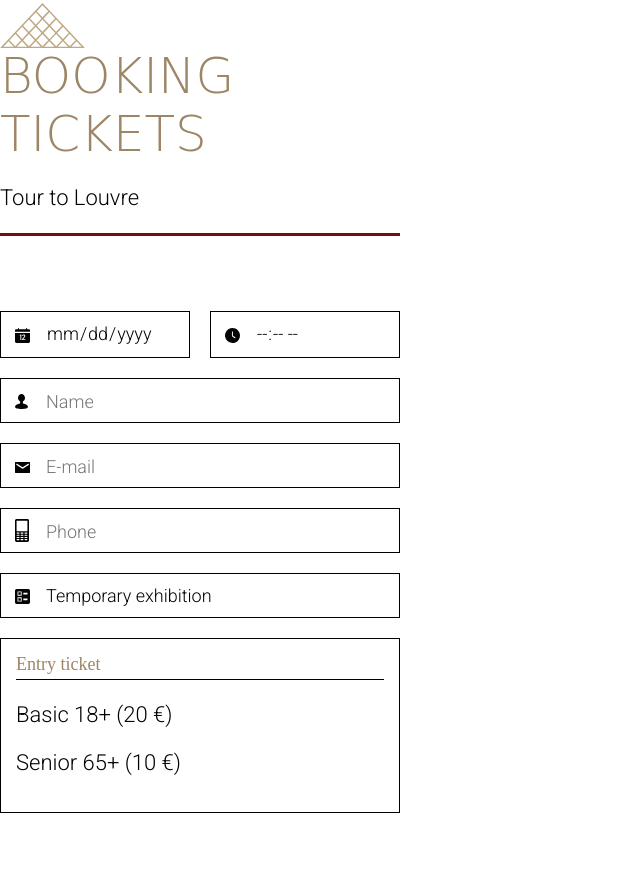
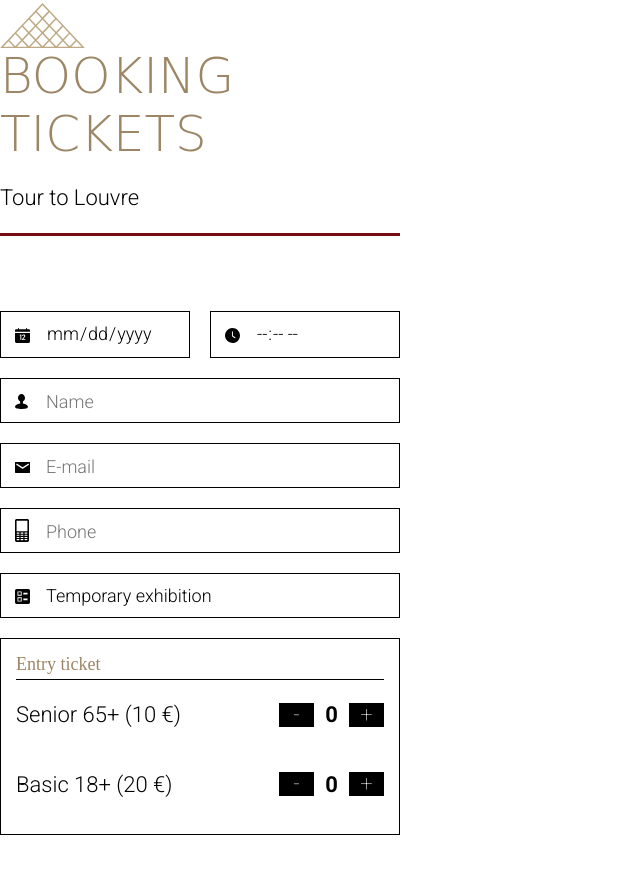
Before and after one commit to egorokunevich/museum, a plain HTML site: page index.html in a window 1280 px wide. Shown: the part 9735-10609 px from the top of the page, without its empty margins (0-640 px from the left). Drawn offline with Linux system fonts and the light colour scheme; a web font is replaced by a local one.

Commit message:
Add files via upload

```diff
--- a/css/booking.css
+++ b/css/booking.css
@@ -226,3 +226,61 @@
   width: 100%;
   background-color: black;
 }
+
+.booking__inputs {
+  box-sizing: border-box;
+  padding: 0;
+  margin: 0;
+  display: flex;
+  align-items: center;
+  justify-content: space-between;
+  max-width: 105px;
+  max-height: 25px;
+  width: 100%;
+  height: 100%;
+}
+
+.booking__number {
+  box-sizing: border-box;
+  max-width: 35px;
+  margin: 0;
+  padding: 0;
+  color: black;
+  text-align: center;
+  font-weight: bold;
+  border: none;
+}
+
+.booking__btn {
+  color: white;
+  background-color: black;
+  font-size: 100%; /* 100% = 16px */
+  font-family: "Roboto", sans-serif;
+  box-sizing: border-box;
+  margin: 0;
+  max-width: 35px;
+  width: 100%;
+  max-height: 25px;
+  height: 100%;
+  text-align: center;
+  font-weight: 200;
+  transition: 0.2s;
+  line-height: 1.1;
+}
+
+.booking__btn:hover {
+  cursor: pointer;
+  /* background-color: #740c11; */
+  background-color: #e2e2e2;
+  color: black;
+  border: 1px solid black;
+  font-weight: 500;
+}
+
+.booking-entry__ticket {
+  display: flex;
+  flex-flow: row nowrap;
+  justify-content: space-between;
+  align-items: center;
+  padding: 0;
+}
--- a/css/style.css
+++ b/css/style.css
@@ -293,6 +293,8 @@
   color: #710707;
 }
 
+
+/* Адаптация под 1024px */
 @media (max-width: 1024px) {
   * {
     font-size: 20px;
--- a/css/tickets.css
+++ b/css/tickets.css
@@ -63,24 +63,11 @@
   text-align: center;
   font-weight: bold;
   border: none;
-  /* Убирает стрелки в input[type="number"] */
-  -moz-appearance: textfield;
 }
 
 .amount__number_total {
   text-align: left;
   width: 10%;
-}
-
-/* Убирает стрелки в input[type="number"] */
-.amount__number:hover,
-.amount__number:focus {
-  -moz-appearance: number-input;
-}
-.amount__number::-webkit-outer-spin-button,
-.amount__number::-webkit-inner-spin-button {
-  -webkit-appearance: none;
-  margin: 0;
 }
 
 .amount__btn {
--- a/index.html
+++ b/index.html
@@ -474,11 +474,22 @@
               </label>
               <div class="booking-entry">
                 <p class="booking-entry__title text_gold">Entry ticket</p>
-                <div class="booking-entry__ticket_basic">
+                <div class="booking-entry__ticket">
+                  <p class="text_black">Senior 65+ (10 €)</p>
+                  <div class="booking__inputs">
+                    <div class="booking__btn">-</div>
+                    <input class="booking__number" type="number" min="0" max="20" value="0" readonly>
+                    <div class="booking__btn">+</div>
+                  </div>
+                </div>
+                <div class="booking-entry__ticket">
                   <p class="text_black booking-entry__ticket_">Basic 18+ (20 €)</p>
-                  <p class="text_black">Senior 65+ (10 €)</p>
+                  <div class="booking__inputs">
+                    <div class="booking__btn">-</div>
+                    <input class="booking__number" type="number" min="0" max="20" value="0" readonly>
+                    <div class="booking__btn">+</div>
+                  </div>
                 </div>
-                <div class="booking-entry__ticket_senior"></div>
               </div>
             </form>
           </div>
```
Also changed, not shown: css/normalize.css.
